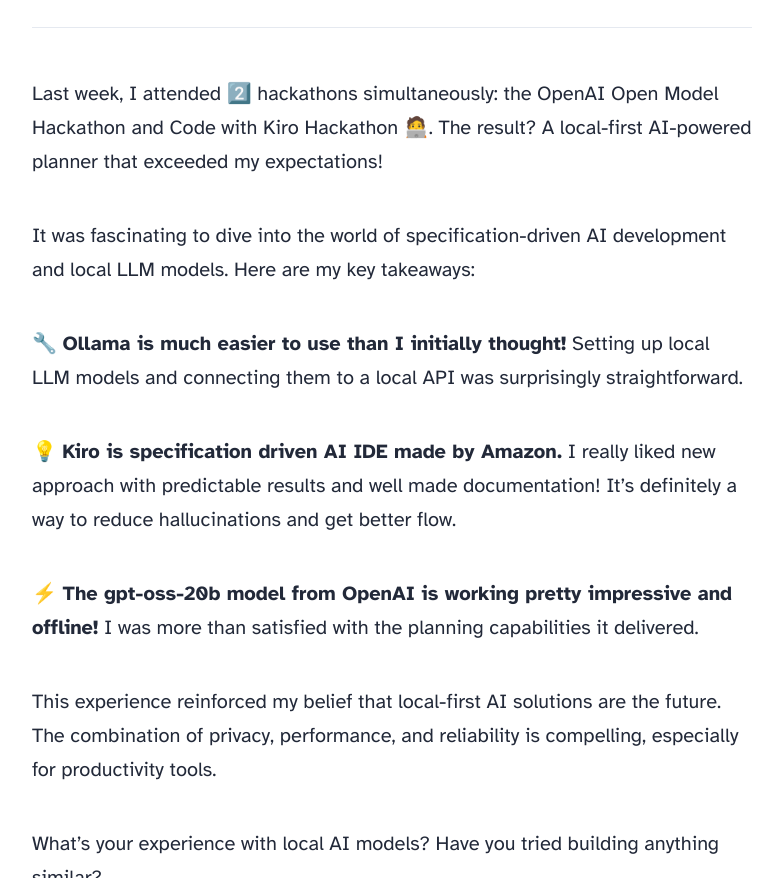
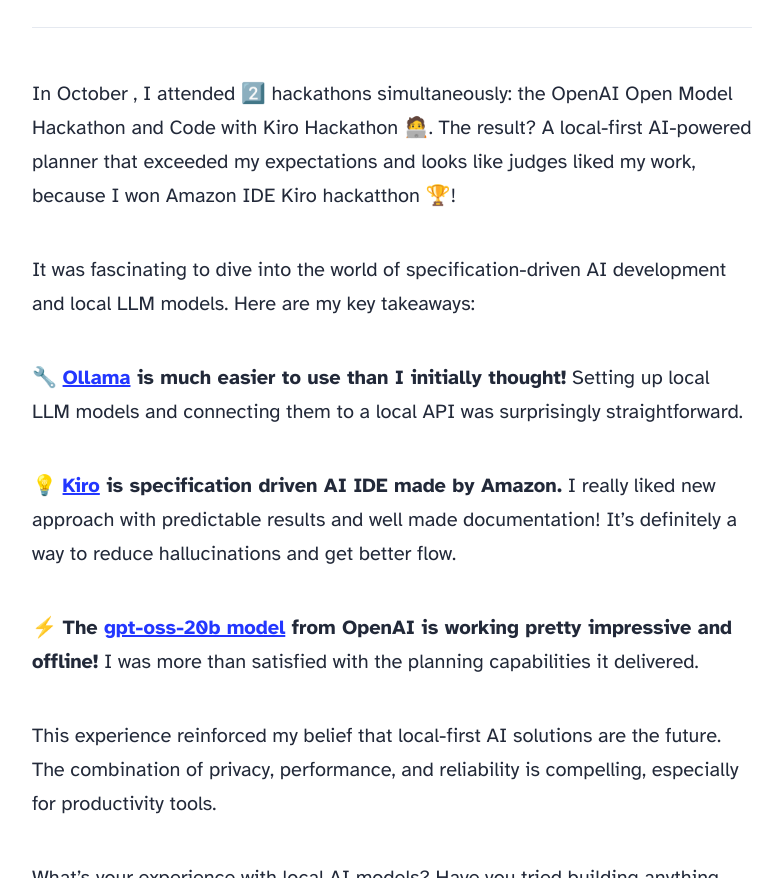
Before and after one commit to vadimfrolov/Astro-Blog, an Astro site in the folder verdant-visual/: page /Astro-Blog/blog/first-post in a window 1280 px wide. Shown: the part 1111-1989 px from the top of the page, without its empty margins (248-1031 px from the left). Built offline with nearby package versions, Linux system fonts and the light colour scheme; Astro itself is replaced by a stand-in of ours.

Commit message:
updated articles

```diff
--- a/verdant-visual/src/content/blog/first-post.md
+++ b/verdant-visual/src/content/blog/first-post.md
@@ -5,15 +5,15 @@ pubDate: 'Oct 19 2025'
 heroImage: '../../assets/blog-about.webp'
 ---
 
-Last week, I attended 2️⃣ hackathons simultaneously: the OpenAI Open Model Hackathon and Code with Kiro Hackathon 🧑‍💻. The result? A local-first AI-powered planner that exceeded my expectations!
+In October , I attended 2️⃣ hackathons simultaneously: the OpenAI Open Model Hackathon and Code with Kiro Hackathon 🧑‍💻. The result? A local-first AI-powered planner that exceeded my expectations and looks like judges liked my work, because I won Amazon IDE Kiro hackatthon 🏆!
 
 It was fascinating to dive into the world of specification-driven AI development and local LLM models. Here are my key takeaways:
 
-🔧 **Ollama is much easier to use than I initially thought!** Setting up local LLM models and connecting them to a local API was surprisingly straightforward.
+🔧 **[Ollama](https://ollama.com/) is much easier to use than I initially thought!** Setting up local LLM models and connecting them to a local API was surprisingly straightforward.
 
-💡 **Kiro is specification driven AI IDE made by Amazon.** I really liked new approach with predictable results and well made documentation! It's definitely a way to reduce hallucinations and get better flow.
+💡 **[Kiro](https://kiro.dev/) is specification driven AI IDE made by Amazon.** I really liked new approach with predictable results and well made documentation! It's definitely a way to reduce hallucinations and get better flow.
 
-⚡ **The gpt-oss-20b model from OpenAI is working pretty impressive and offline!** I was more than satisfied with the planning capabilities it delivered.
+⚡ **The [gpt-oss-20b model](https://huggingface.co/openai/gpt-oss-20b) from OpenAI is working pretty impressive and offline!** I was more than satisfied with the planning capabilities it delivered.
 
 This experience reinforced my belief that local-first AI solutions are the future. The combination of privacy, performance, and reliability is compelling, especially for productivity tools.
 
```
